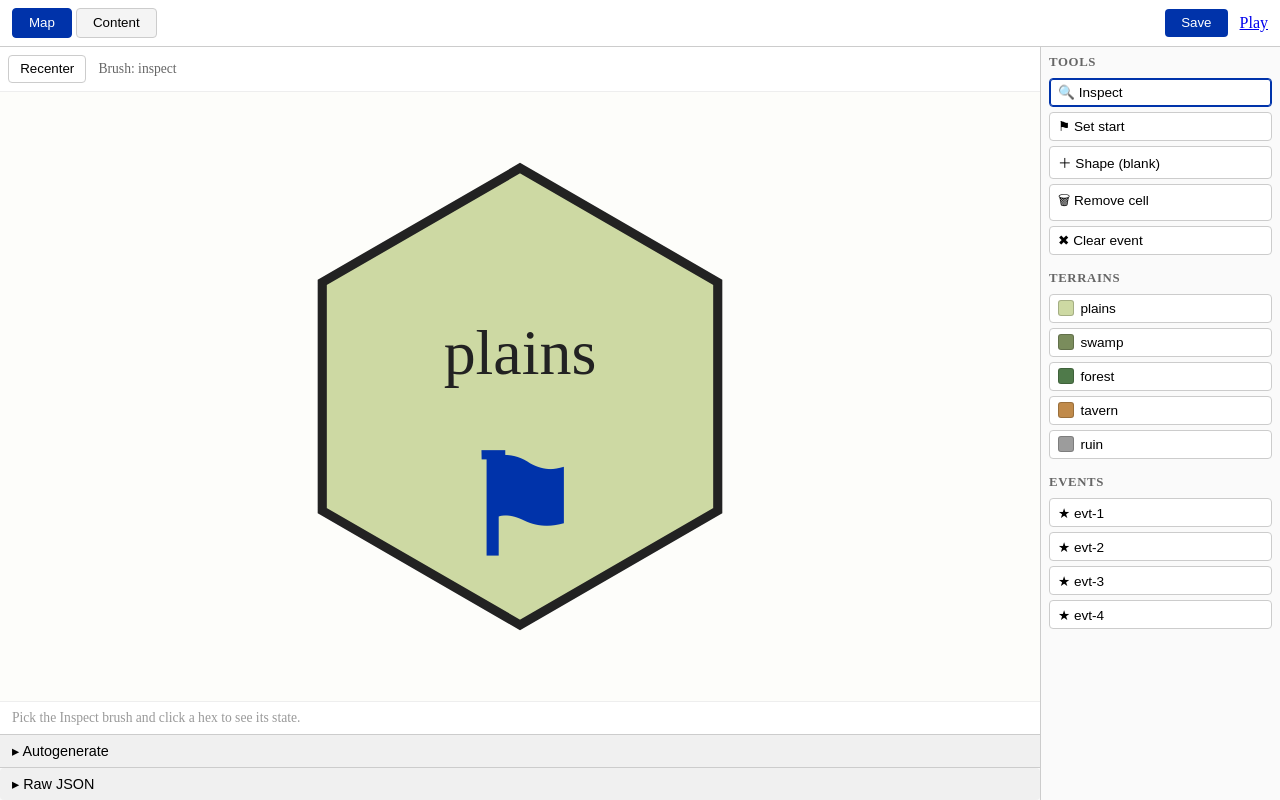
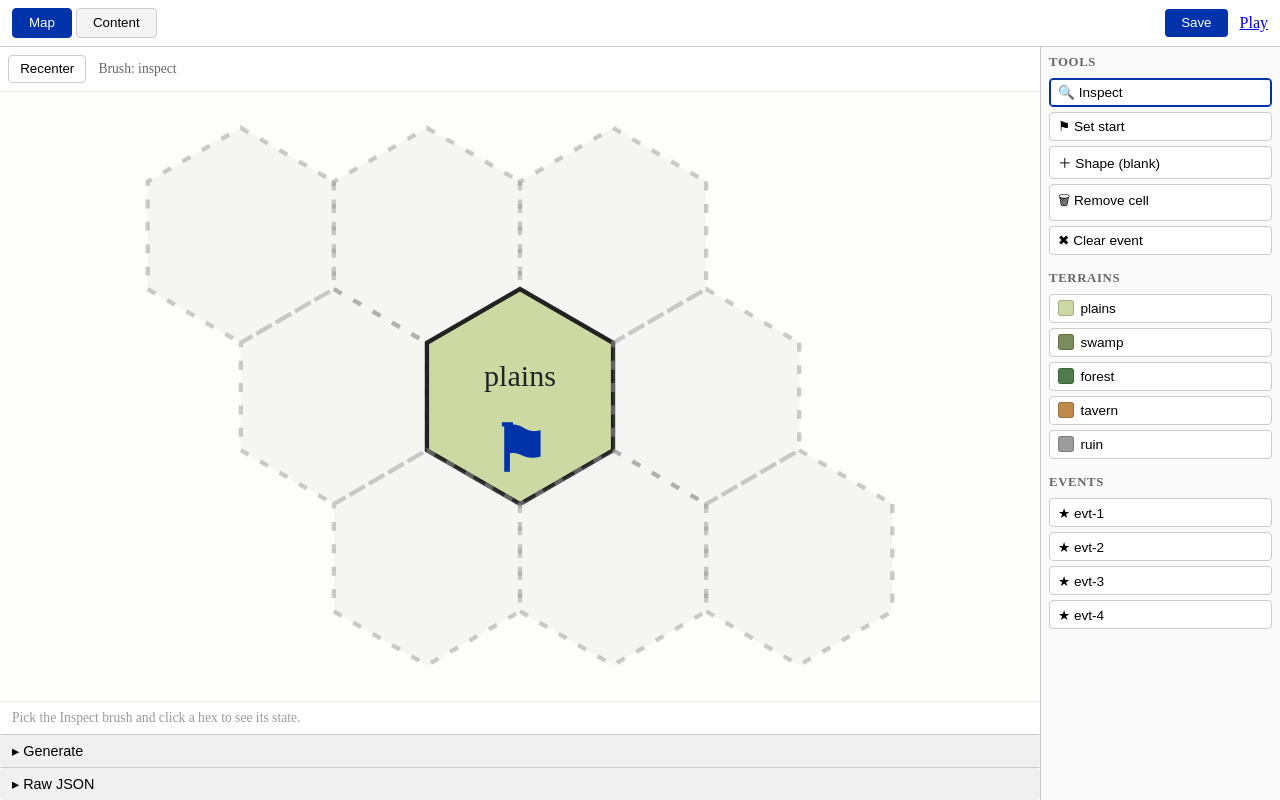
Before and after one commit to RyaguzovMichael/StoryTeller, a Vue app: page /editor in a window 1280 px wide. Built offline with nearby package versions, Linux system fonts and the light colour scheme.

Commit message:
feat: editor canvas, shape & fill
Co-Authored-By: Claude Opus 4.8 <noreply@anthropic.com>

```diff
--- a/src/components/board/HexGrid.vue
+++ b/src/components/board/HexGrid.vue
@@ -16,6 +16,10 @@ const props = defineProps<{
   editing?: boolean
   selectedKey?: string
   startKey?: string
+  // Editor map states: ghost = in-canvas coord that is not a playable cell;
+  // blank = a playable cell with no terrain yet. Both render muted and label-less.
+  ghostKeys?: Set<string>
+  blankKeys?: Set<string>
 }>()
 
 const emit = defineEmits<{
@@ -100,6 +104,8 @@ interface RenderedCell {
   isStart: boolean
   showEvent: boolean
   fillOpacity: number
+  isGhost: boolean
+  isBlank: boolean
 }
 
 const rendered = computed<RenderedCell[]>(() =>
@@ -112,6 +118,8 @@ const rendered = computed<RenderedCell[]>(() =>
       props.playerPosition.r === cell.r
     const highlighted = props.highlightSet?.has(key) ?? false
     const revealed = props.editing || cell.is_revealed
+    const isGhost = props.ghostKeys?.has(key) ?? false
+    const isBlank = props.blankKeys?.has(key) ?? false
     return {
       cell,
       cx: center.x,
@@ -122,8 +130,10 @@ const rendered = computed<RenderedCell[]>(() =>
       isPlayer,
       selected: props.selectedKey === key,
       isStart: props.startKey === key,
-      showEvent: !!cell.event_id && revealed,
-      fillOpacity: revealed ? 1 : 0.35,
+      showEvent: !!cell.event_id && revealed && !isGhost && !isBlank,
+      fillOpacity: isGhost ? 0.12 : isBlank ? 0.32 : revealed ? 1 : 0.35,
+      isGhost,
+      isBlank,
     }
   }),
 )
@@ -169,6 +179,8 @@ function onHexClick(coord: Coord): void {
           unrevealed: !r.cell.is_revealed,
           droppable: dropMode,
           selected: r.selected,
+          ghost: r.isGhost,
+          blank: r.isBlank,
         }"
         @click="onHexClick({ q: r.cell.q, r: r.cell.r })"
       >
@@ -180,6 +192,7 @@ function onHexClick(coord: Coord): void {
           :stroke-width="r.isPlayer ? playerStroke : baseStroke"
         />
         <text
+          v-if="!r.isGhost && !r.isBlank"
           :x="r.cx"
           :y="r.cy - terrainYOffset"
           text-anchor="middle"
@@ -258,6 +271,20 @@ function onHexClick(coord: Coord): void {
   stroke: #d08700;
   stroke-width: 1.5;
 }
+.hex.ghost {
+  cursor: pointer;
+}
+.hex.ghost polygon {
+  stroke: #999;
+  stroke-dasharray: 2 3;
+  stroke-opacity: 0.5;
+}
+.hex.blank {
+  cursor: pointer;
+}
+.hex.blank polygon {
+  stroke: #777;
+}
 .hex.droppable {
   cursor: pointer;
 }
--- a/src/components/editor/AutogenDrawer.vue
+++ b/src/components/editor/AutogenDrawer.vue
@@ -14,9 +14,9 @@ function clamp(value: number, min: number, max: number): number {
   return Math.max(min, Math.min(max, Math.floor(value)))
 }
 
-function onRegenerate(): void {
+function onNewCanvas(): void {
   const deckSize = clamp(params.deckSize, 3, 20)
-  store.regenerate({
+  store.newCanvas({
     mapWidth: clamp(params.mapWidth, 1, 20),
     mapHeight: clamp(params.mapHeight, 1, 20),
     deckSize,
@@ -24,25 +24,48 @@ function onRegenerate(): void {
     narrativeCount: clamp(params.narrativeCount, 0, deckSize),
     seed: Math.floor(params.seed) || 1,
   })
-  notifications.push('Scenario regenerated and saved.', 'info')
+  notifications.push('New blank canvas created and saved.', 'info')
+}
+
+function onFillCells(): void {
+  store.fillCells()
+  notifications.push('Blank cells filled with terrain.', 'info')
+}
+
+function onRegenerateEvents(): void {
+  store.regenerateEvents(clamp(params.eventCount, 1, 12))
+  notifications.push('Event pool regenerated; map events cleared.', 'info')
 }
 </script>
 
 <template>
   <section class="drawer">
     <button type="button" class="drawer-toggle" @click="open = !open">
-      {{ open ? '▾' : '▸' }} Autogenerate
+      {{ open ? '▾' : '▸' }} Generate
     </button>
     <div v-if="open" class="drawer-body">
-      <div class="form-grid">
-        <label>Map width<input v-model.number="params.mapWidth" type="number" min="1" max="20" step="1" /></label>
-        <label>Map height<input v-model.number="params.mapHeight" type="number" min="1" max="20" step="1" /></label>
-        <label>Deck size<input v-model.number="params.deckSize" type="number" min="3" max="20" step="1" /></label>
-        <label>Event count<input v-model.number="params.eventCount" type="number" min="1" max="12" step="1" /></label>
-        <label>Narrative cards<input v-model.number="params.narrativeCount" type="number" min="0" :max="params.deckSize" step="1" /></label>
-        <label>Seed<input v-model.number="params.seed" type="number" step="1" /></label>
-      </div>
-      <button type="button" class="primary" @click="onRegenerate">Regenerate &amp; Save</button>
+      <fieldset>
+        <legend>New canvas</legend>
+        <div class="form-grid">
+          <label>Width<input v-model.number="params.mapWidth" type="number" min="1" max="20" step="1" /></label>
+          <label>Height<input v-model.number="params.mapHeight" type="number" min="1" max="20" step="1" /></label>
+          <label>Deck size<input v-model.number="params.deckSize" type="number" min="3" max="20" step="1" /></label>
+          <label>Narrative cards<input v-model.number="params.narrativeCount" type="number" min="0" :max="params.deckSize" step="1" /></label>
+          <label>Seed<input v-model.number="params.seed" type="number" step="1" /></label>
+        </div>
+        <button type="button" class="primary" @click="onNewCanvas">Create blank canvas</button>
+        <p class="note">Replaces the whole scenario with an empty W×H canvas.</p>
+      </fieldset>
+
+      <fieldset>
+        <legend>Fill &amp; events</legend>
+        <button type="button" @click="onFillCells">Fill blank cells</button>
+        <div class="event-row">
+          <label>Event count<input v-model.number="params.eventCount" type="number" min="1" max="12" step="1" /></label>
+          <button type="button" @click="onRegenerateEvents">Regenerate events</button>
+        </div>
+        <p class="note">Fill assigns terrain to blank cells only. Regenerating events clears all events placed on the map.</p>
+      </fieldset>
     </div>
   </section>
 </template>
@@ -65,11 +88,23 @@ function onRegenerate(): void {
   padding: 0.75rem;
   display: flex;
   flex-direction: column;
+  gap: 0.75rem;
+}
+fieldset {
+  border: 1px solid #ddd;
+  border-radius: 6px;
+  display: flex;
+  flex-direction: column;
   gap: 0.5rem;
+  padding: 0.5rem 0.75rem;
+}
+legend {
+  font-size: 0.8rem;
+  color: #666;
 }
 .form-grid {
   display: grid;
-  grid-template-columns: repeat(auto-fit, minmax(140px, 1fr));
+  grid-template-columns: repeat(auto-fit, minmax(120px, 1fr));
   gap: 0.5rem;
 }
 label {
@@ -82,13 +117,30 @@ input {
   padding: 0.3rem;
   font-size: 0.95rem;
 }
+.event-row {
+  display: flex;
+  align-items: flex-end;
+  gap: 0.75rem;
+}
+.event-row label {
+  width: 7rem;
+}
+button {
+  align-self: flex-start;
+  border: 1px solid #ccc;
+  border-radius: 4px;
+  background: white;
+  padding: 0.4rem 0.9rem;
+  cursor: pointer;
+}
 button.primary {
-  align-self: flex-start;
   background: #0033aa;
   color: white;
   border: none;
-  padding: 0.45rem 0.9rem;
-  border-radius: 4px;
-  cursor: pointer;
+}
+.note {
+  margin: 0;
+  font-size: 0.78rem;
+  color: #999;
 }
 </style>
--- a/src/components/editor/MapTab.vue
+++ b/src/components/editor/MapTab.vue
@@ -7,6 +7,8 @@ import RawJsonDrawer from '@/components/editor/RawJsonDrawer.vue'
 import { useScenarioEditor } from '@/editor/useScenarioEditor'
 import { useNotificationStore } from '@/notifications/notificationStore'
 import { coordKey, type Coord } from '@/engine/hexGrid'
+import { BLANK_TERRAIN } from '@/editor/scenarioDraft'
+import type { HexCell } from '@/engine/types/scenario'
 import type { Brush } from '@/components/editor/brush'
 
 const store = useScenarioEditor()
@@ -18,6 +20,47 @@ const selected = ref<Coord | null>(null)
 const startKey = computed(() => coordKey(store.draft.meta.startingPosition))
 const selectedKey = computed(() => (selected.value ? coordKey(selected.value) : undefined))
 const selectedCell = computed(() => (selected.value ? store.draft.cellAt(selected.value) : undefined))
+
+// The grid the editor paints over: every real cell, plus a "ghost" for each
+// in-canvas coord that has no cell yet. Ghosts are not part of the map until the
+// author paints/shapes them; blank cells are playable but unfilled.
+const renderCells = computed<HexCell[]>(() => {
+  const cells: HexCell[] = []
+  const seen = new Set<string>()
+  const { minQ, maxQ, minR, maxR } = store.canvas
+  for (let r = minR; r <= maxR; r++) {
+    for (let q = minQ; q <= maxQ; q++) {
+      const real = store.draft.cellAt({ q, r })
+      if (real) {
+        cells.push(real)
+        seen.add(coordKey({ q, r }))
+      } else {
+        cells.push({ q, r, terrain: '', event_id: null, is_revealed: false })
+      }
+    }
+  }
+  // Keep any real cells that fall outside the current canvas bounds.
+  for (const cell of store.draft.cells) {
+    if (!seen.has(coordKey(cell))) cells.push(cell)
+  }
+  return cells
+})
+
+const ghostKeys = computed(() => {
+  const keys = new Set<string>()
+  for (const cell of renderCells.value) {
+    if (!store.draft.cellAt(cell)) keys.add(coordKey(cell))
+  }
+  return keys
+})
+
+const blankKeys = computed(() => {
+  const keys = new Set<string>()
+  for (const cell of store.draft.cells) {
+    if (cell.terrain === BLANK_TERRAIN) keys.add(coordKey(cell))
+  }
+  return keys
+})
 
 function onHexClick(coord: Coord): void {
   const active = brush.value
@@ -66,8 +109,10 @@ function onRecenter(): void {
       </div>
       <div class="grid-wrapper">
         <HexGrid
-          :cells="store.draft.cells"
+          :cells="renderCells"
           :terrain-colors="store.terrainColors"
+          :ghost-keys="ghostKeys"
+          :blank-keys="blankKeys"
           :selected-key="selectedKey"
           :start-key="startKey"
           editing
@@ -76,10 +121,13 @@ function onRecenter(): void {
       </div>
       <div v-if="selectedCell" class="inspector">
         <strong>Cell ({{ selectedCell.q }}, {{ selectedCell.r }})</strong>
-        <span>terrain: {{ selectedCell.terrain }}</span>
+        <span>terrain: {{ selectedCell.terrain === '' ? '(blank)' : selectedCell.terrain }}</span>
         <span>event: {{ selectedCell.event_id ?? '—' }}</span>
         <span v-if="coordKey(selectedCell) === startKey" class="start-tag">start</span>
       </div>
+      <p v-else-if="selected" class="inspector empty">
+        Cell ({{ selected.q }}, {{ selected.r }}): ghost — not playable.
+      </p>
       <p v-else class="inspector empty">Pick the Inspect brush and click a hex to see its state.</p>
 
       <AutogenDrawer />
--- a/src/editor/useScenarioEditor.ts
+++ b/src/editor/useScenarioEditor.ts
@@ -1,14 +1,34 @@
 // Vue/Pinia wrapper around the pure ScenarioEditor, mirroring game/useGame.ts:
 // it holds a reactive ScenarioDraft, hands it to the editor, and exposes the
-// editor handle plus derived values (validation issues, terrain colors). The
-// editor is the sole writer of the draft; components read through `draft`.
-import { computed, reactive, shallowRef } from 'vue'
+// editor handle plus derived values (validation issues, terrain colors, the
+// editable canvas bounds). The editor is the sole writer of the draft;
+// components read through `draft`.
+import { computed, reactive, ref, shallowRef } from 'vue'
 import { defineStore } from 'pinia'
 import { ScenarioDraft } from '@/editor/scenarioDraft'
 import { ScenarioEditor } from '@/editor/scenarioEditor'
-import { DEFAULT_PARAMS, generateBlankScenario, type GeneratorParams } from '@/editor/scenarioGenerator'
+import {
+  DEFAULT_PARAMS,
+  generateBlankScenario,
+  generateEvents,
+  type GeneratorParams,
+} from '@/editor/scenarioGenerator'
 import { loadScenario, saveScenario } from '@/infrastructure/scenarioStorage'
+import { enumerateRect, recenterCoords, type Coord } from '@/engine/hexGrid'
+import { createRandom } from '@/engine/random'
 import type { Scenario } from '@/engine/types/scenario'
+
+// The rectangle of axial coords the editor paints over. Cells outside it are not
+// shown; coords inside it without a cell render as ghosts the author can fill.
+export interface CanvasBounds {
+  minQ: number
+  maxQ: number
+  minR: number
+  maxR: number
+}
+
+const DEFAULT_CANVAS: CanvasBounds = { minQ: -2, maxQ: 2, minR: -2, maxR: 2 }
+const CANVAS_MARGIN = 1
 
 function makeEditor(scenario: Scenario): ScenarioEditor {
   // reactive() so editor mutations re-render the UI; the editor itself is held
@@ -16,11 +36,27 @@ function makeEditor(scenario: Scenario): ScenarioEditor {
   return new ScenarioEditor(reactive(ScenarioDraft.from(scenario)) as ScenarioDraft)
 }
 
+function boundsOfCoords(coords: readonly Coord[], margin = 0): CanvasBounds {
+  if (coords.length === 0) return { ...DEFAULT_CANVAS }
+  let minQ = Infinity
+  let maxQ = -Infinity
+  let minR = Infinity
+  let maxR = -Infinity
+  for (const coord of coords) {
+    minQ = Math.min(minQ, coord.q)
+    maxQ = Math.max(maxQ, coord.q)
+    minR = Math.min(minR, coord.r)
+    maxR = Math.max(maxR, coord.r)
+  }
+  return { minQ: minQ - margin, maxQ: maxQ + margin, minR: minR - margin, maxR: maxR + margin }
+}
+
 export const useScenarioEditor = defineStore('scenarioEditor', () => {
   // The editor owns generation, so it seeds a default when storage is empty —
   // unlike the game, which refuses to invent a story.
   const initial = loadScenario() ?? generateBlankScenario(DEFAULT_PARAMS)
   const editor = shallowRef<ScenarioEditor>(makeEditor(initial))
+  const canvas = ref<CanvasBounds>(boundsOfCoords(initial.mapData.cells, CANVAS_MARGIN))
 
   const draft = computed(() => editor.value.draft)
   const issues = computed(() => editor.value.draft.validate())
@@ -32,17 +68,41 @@ export const useScenarioEditor = defineStore('scenarioEditor', () => {
 
   function load(scenario: Scenario): void {
     editor.value = makeEditor(scenario)
+    canvas.value = boundsOfCoords(scenario.mapData.cells, CANVAS_MARGIN)
   }
 
-  function regenerate(params: GeneratorParams): void {
+  // Start over: a blank canvas sized W×H of ghosts (only the start cell authored).
+  function newCanvas(params: GeneratorParams): void {
     const scenario = generateBlankScenario(params)
     saveScenario(scenario)
     editor.value = makeEditor(scenario)
+    canvas.value = boundsOfCoords(recenterCoords(enumerateRect(params.mapWidth, params.mapHeight)))
+  }
+
+  // Assign a random real terrain to every blank cell (authored cells untouched).
+  function fillCells(): void {
+    editor.value.fillBlankTerrains(createRandom(Date.now()))
+  }
+
+  // Swap in a fresh event pool; clears events from the map and card overwrites.
+  function regenerateEvents(count: number): void {
+    editor.value.replaceEvents(generateEvents(createRandom(Date.now()), count))
   }
 
   function save(): void {
     saveScenario(editor.value.draft.toScenario())
   }
 
-  return { editor, draft, issues, terrainColors, load, regenerate, save }
+  return {
+    editor,
+    draft,
+    issues,
+    terrainColors,
+    canvas,
+    load,
+    newCanvas,
+    fillCells,
+    regenerateEvents,
+    save,
+  }
 })
```
